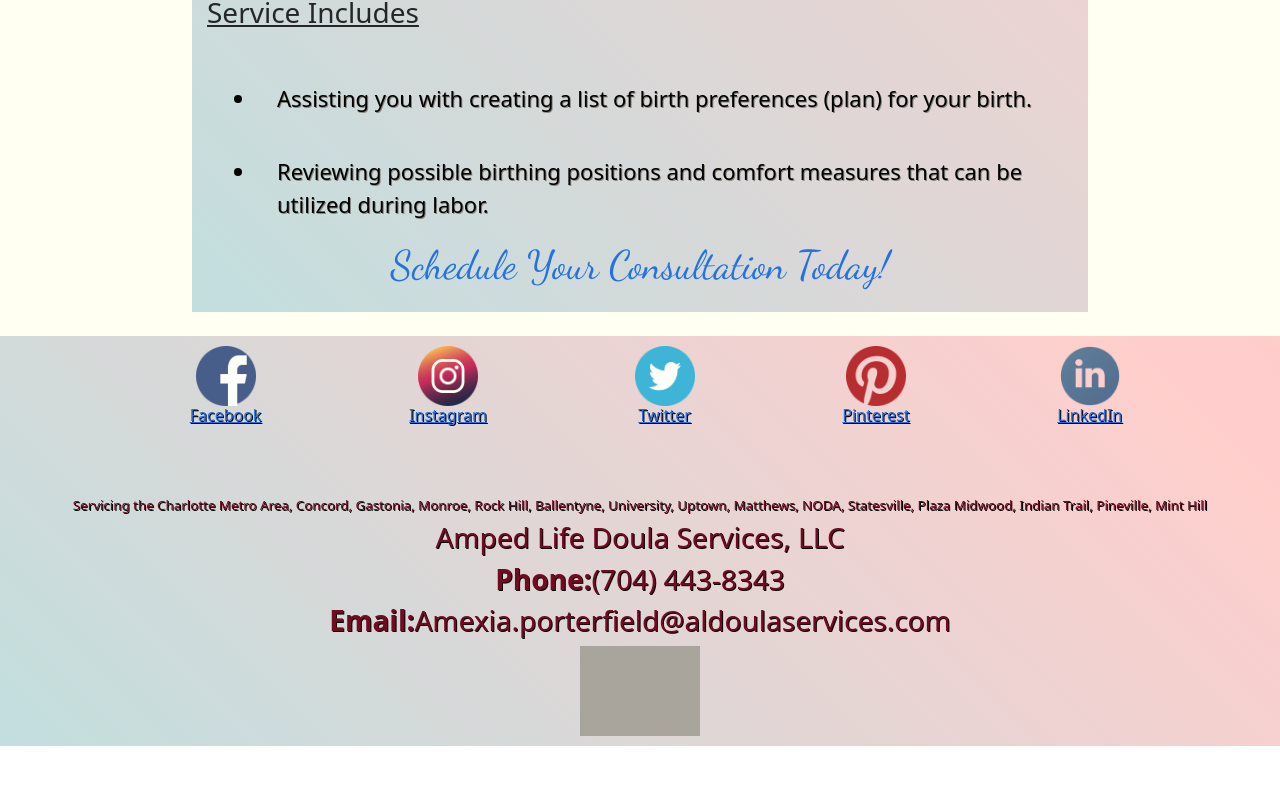
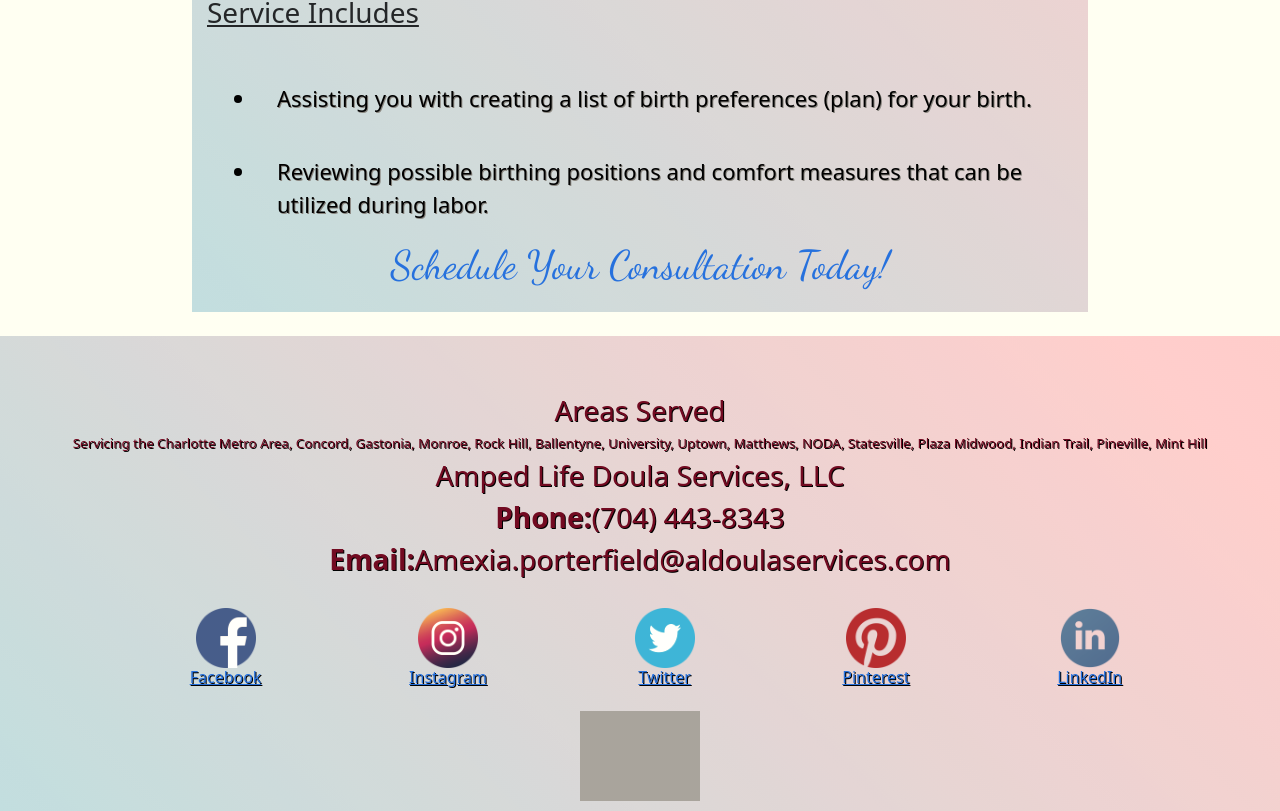
Before and after one commit to ccmstudios/ampedlife, a React (Create React App) app in the folder ampedlife/: page /services in a window 1280 px wide. Shown: the part 977-1788 px from the top of the page. Before the commit the page ends 1723 px from the top, so only its background shows below. Built offline with nearby package versions, Linux system fonts and the light colour scheme; grey boxes are pictures that could not be loaded.

Commit message:
social 2

```diff
--- a/ampedlife/src/components/footer.js
+++ b/ampedlife/src/components/footer.js
@@ -6,9 +6,9 @@ class Footer extends React.Component {
   render() {
     return (
       <div id="footer">
-        <Social />
         <br></br>
         <br></br>
+        <h3>Areas Served</h3>
         <h4>
           Servicing the Charlotte Metro Area, Concord, Gastonia, Monroe, Rock
           Hill, Ballentyne, University, Uptown, Matthews, NODA, Statesville,
@@ -23,6 +23,8 @@ class Footer extends React.Component {
           <strong>Email:</strong>
           Amexia.porterfield@aldoulaservices.com
         </h3>
+        <br></br>
+        <Social />
         <img src={Logo} alt="footer amped life" />
       </div>
     );
```
